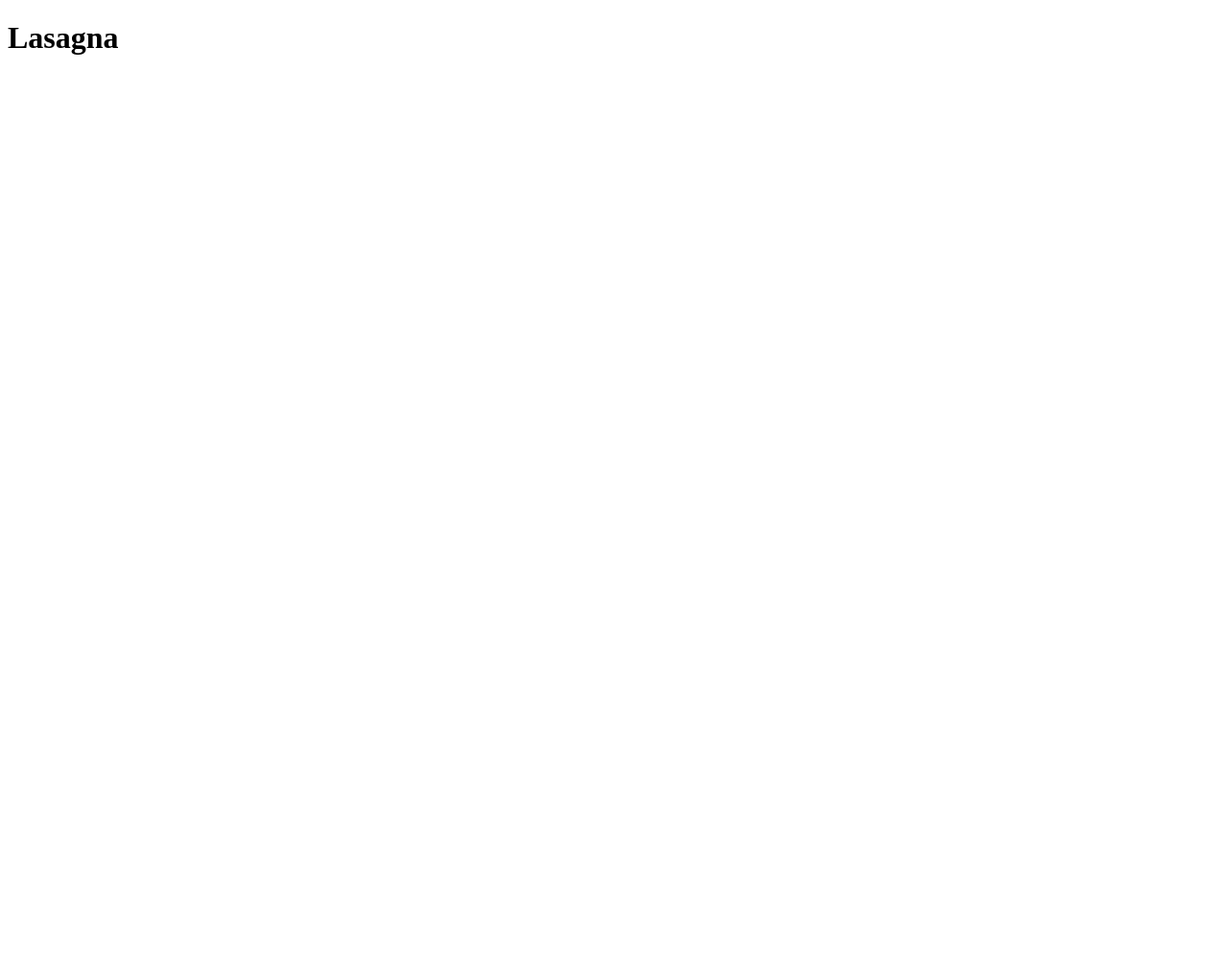
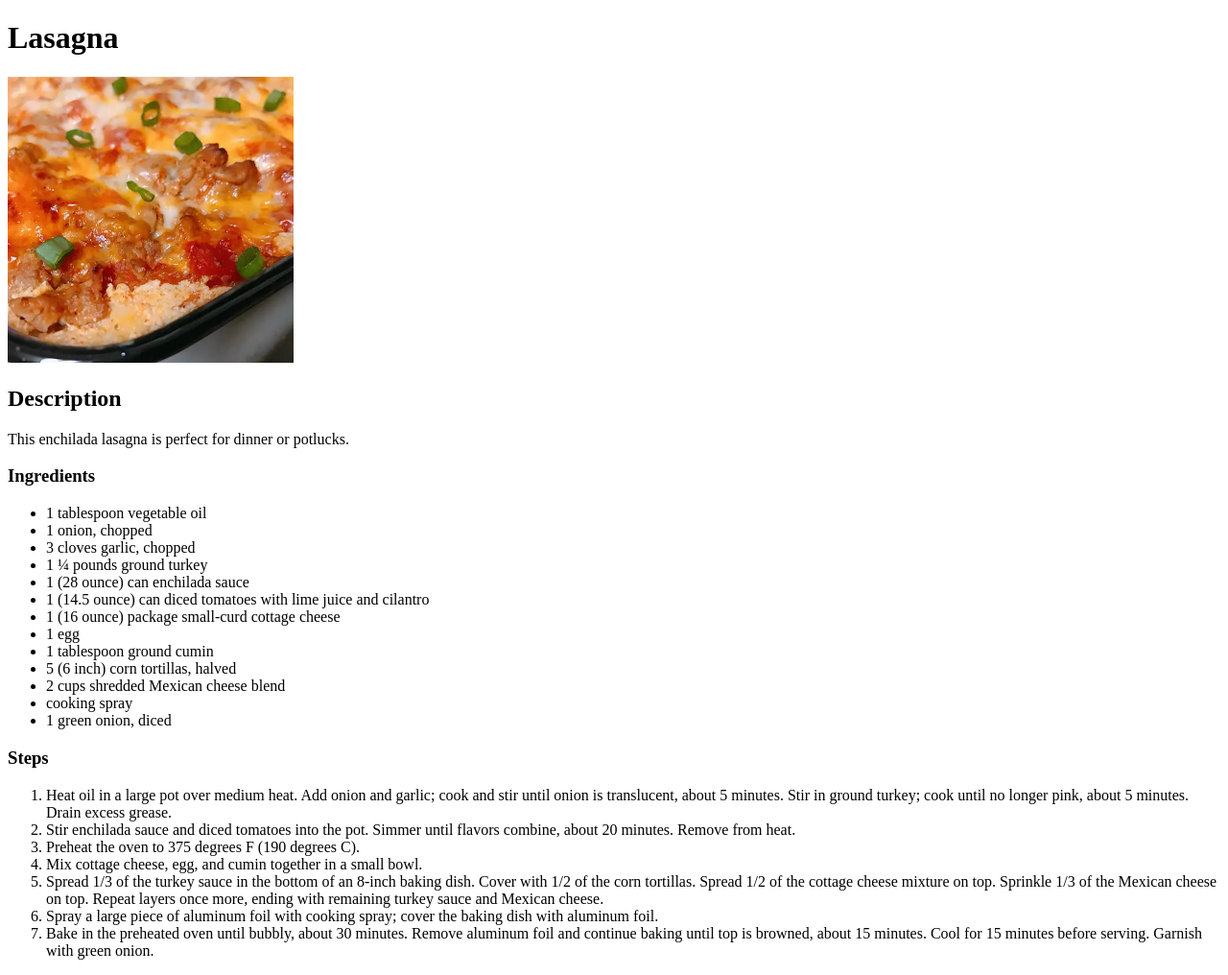
Before and after one commit to jmilke/odin-recipes, a plain HTML site: page recipes/lasagna.html in a window 1280 px wide. Shown: the whole page at 96% size. Before the commit the page ends 800 px from the top, so only its background shows below. Drawn offline with Linux system fonts and the light colour scheme.

Commit message:
Add Lasagna recipe

```diff
--- a/recipes/lasagna.html
+++ b/recipes/lasagna.html
@@ -6,5 +6,45 @@
 </head>
 <body>
     <h1>Lasagna</h1>
+    <img src="../images/lasagna.webp" alt="Lasagna" width="298" height="298">
+
+    <h2>Description</h2>
+    This enchilada lasagna is perfect for dinner or potlucks.
+
+    <h3>Ingredients</h3>
+    <ul>
+        <li>1 tablespoon vegetable oil</li>
+        <li>1 onion, chopped</li>
+        <li>3 cloves garlic, chopped</li>
+        <li>1 ¼ pounds ground turkey</li>
+        <li>1 (28 ounce) can enchilada sauce</li>
+        <li>1 (14.5 ounce) can diced tomatoes with lime juice and cilantro</li>
+        <li>1 (16 ounce) package small-curd cottage cheese</li>
+        <li>1 egg</li>
+        <li>1 tablespoon ground cumin</li>
+        <li>5 (6 inch) corn tortillas, halved</li>
+        <li>2 cups shredded Mexican cheese blend</li>
+        <li>cooking spray</li>
+        <li>1 green onion, diced </li>
+    </ul>
+
+    <h3>Steps</h3>
+    <ol>
+        <li>Heat oil in a large pot over medium heat.
+            Add onion and garlic; cook and stir until onion is translucent, about 5 minutes.
+            Stir in ground turkey; cook until no longer pink, about 5 minutes. Drain excess grease.</li>
+        <li>Stir enchilada sauce and diced tomatoes into the pot.
+            Simmer until flavors combine, about 20 minutes. Remove from heat.</li>
+        <li>Preheat the oven to 375 degrees F (190 degrees C).</li>
+        <li>Mix cottage cheese, egg, and cumin together in a small bowl.</li>
+        <li>Spread 1/3 of the turkey sauce in the bottom of an 8-inch baking dish.
+            Cover with 1/2 of the corn tortillas. Spread 1/2 of the cottage cheese mixture on top.
+            Sprinkle 1/3 of the Mexican cheese on top. Repeat layers once more,
+            ending with remaining turkey sauce and Mexican cheese.</li>
+        <li>Spray a large piece of aluminum foil with cooking spray; cover the baking dish with aluminum foil.</li>
+        <li>Bake in the preheated oven until bubbly, about 30 minutes.
+            Remove aluminum foil and continue baking until top is browned, about 15 minutes.
+            Cool for 15 minutes before serving. Garnish with green onion.</li>
+    </ol>
 </body>
 </html>
```
Also changed, not shown: index.html (+1 -0 lines), images/lasagna.webp (added).
